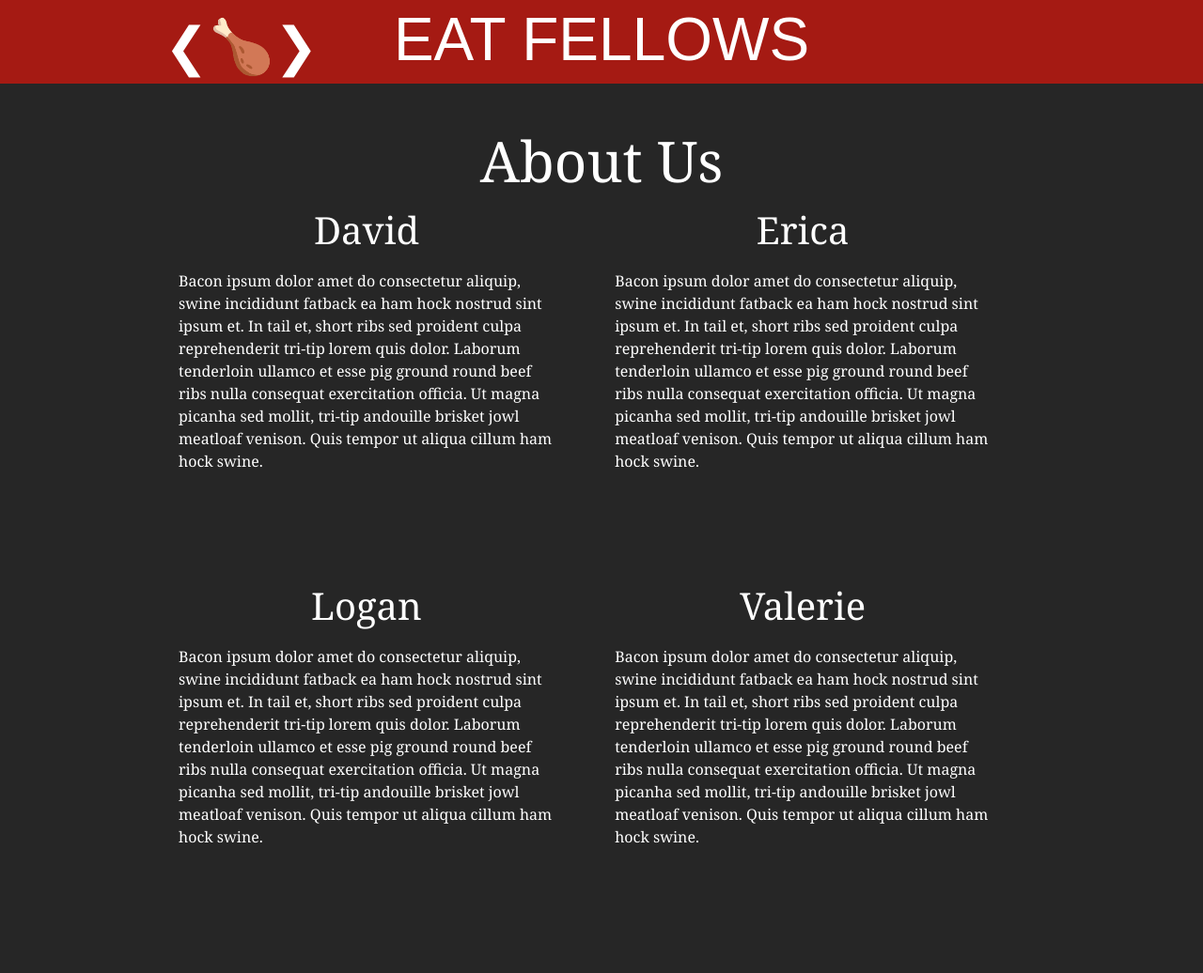
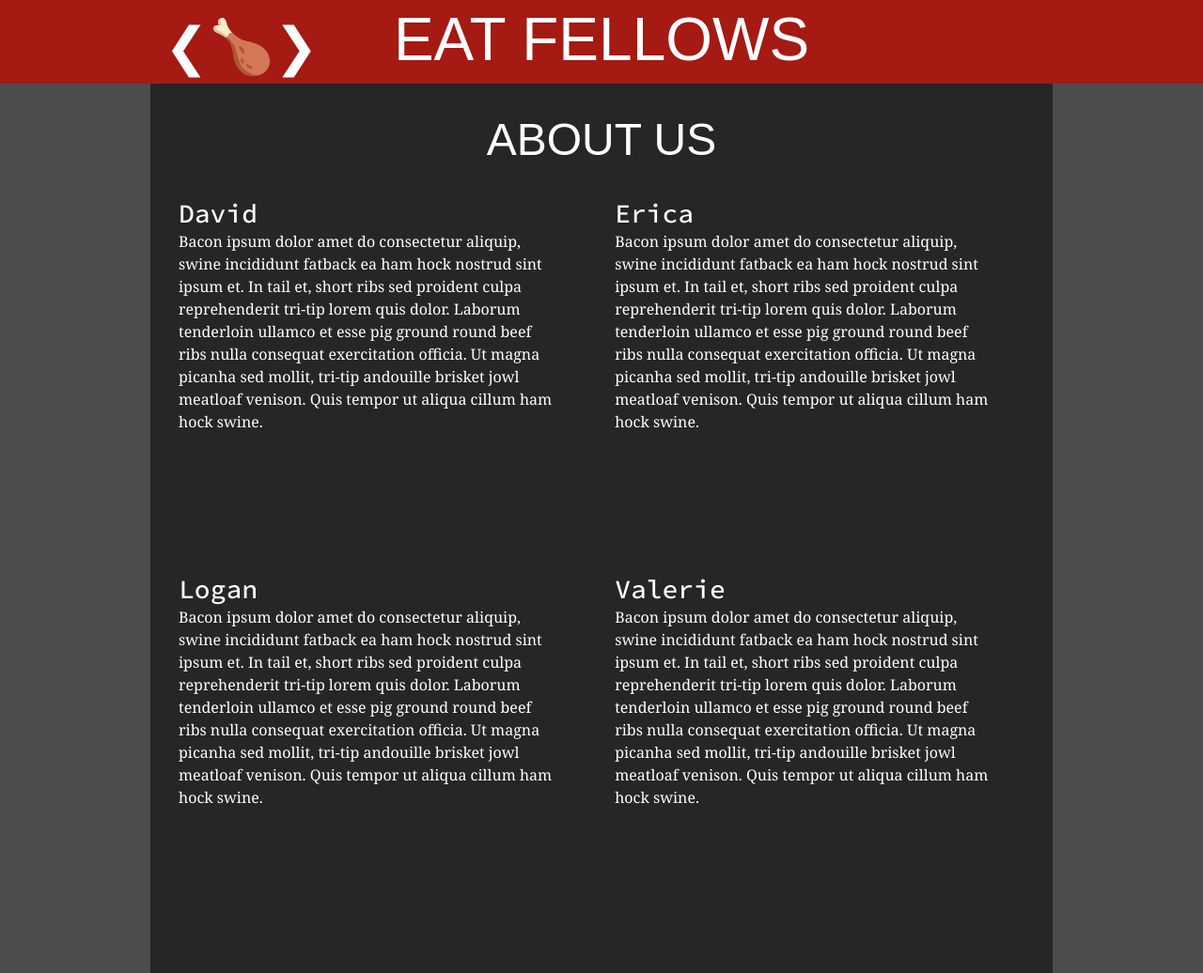
Before and after one commit to elaewin/eat_fellows, a plain HTML site: page about.html in a window 1280 px wide. Shown: the top 1036 px of the page at 94% size. Drawn offline with Linux system fonts and the light colour scheme; some packages are replaced by stand-ins of ours; a web font is replaced by a local one.

Commit message:
fixed incorrectly displaying background color by removing styles in about.css that duplicated styles in style.css.

```diff
--- a/about.html
+++ b/about.html
@@ -17,26 +17,23 @@
       </div>
     </header>
     <main>
-      <section>
-        <div class="title">
-          <p>About Us</p>
-        </div>
+      <h1>About Us</h1>
       </section>
       <section>
         <div class="person">
-          <p class="name">David</p>
+          <h3>David</h3>
           <p>Bacon ipsum dolor amet do consectetur aliquip, swine incididunt fatback ea ham hock nostrud sint ipsum et. In tail et, short ribs sed proident culpa reprehenderit tri-tip lorem quis dolor. Laborum tenderloin ullamco et esse pig ground round beef ribs nulla consequat exercitation officia. Ut magna picanha sed mollit, tri-tip andouille brisket jowl meatloaf venison. Quis tempor ut aliqua cillum ham hock swine.</p>
         </div>
         <div class="person">
-          <p class="name">Erica</p>
+          <h3>Erica</h3>
           <p>Bacon ipsum dolor amet do consectetur aliquip, swine incididunt fatback ea ham hock nostrud sint ipsum et. In tail et, short ribs sed proident culpa reprehenderit tri-tip lorem quis dolor. Laborum tenderloin ullamco et esse pig ground round beef ribs nulla consequat exercitation officia. Ut magna picanha sed mollit, tri-tip andouille brisket jowl meatloaf venison. Quis tempor ut aliqua cillum ham hock swine.</p>
         </div>
         <div class="person">
-          <p class="name">Logan</p>
+          <h3>Logan</h3>
           <p>Bacon ipsum dolor amet do consectetur aliquip, swine incididunt fatback ea ham hock nostrud sint ipsum et. In tail et, short ribs sed proident culpa reprehenderit tri-tip lorem quis dolor. Laborum tenderloin ullamco et esse pig ground round beef ribs nulla consequat exercitation officia. Ut magna picanha sed mollit, tri-tip andouille brisket jowl meatloaf venison. Quis tempor ut aliqua cillum ham hock swine.</p>
         </div>
         <div class="person">
-          <p class="name">Valerie</p>
+          <h3>Valerie</h3>
           <p>Bacon ipsum dolor amet do consectetur aliquip, swine incididunt fatback ea ham hock nostrud sint ipsum et. In tail et, short ribs sed proident culpa reprehenderit tri-tip lorem quis dolor. Laborum tenderloin ullamco et esse pig ground round beef ribs nulla consequat exercitation officia. Ut magna picanha sed mollit, tri-tip andouille brisket jowl meatloaf venison. Quis tempor ut aliqua cillum ham hock swine.</p>
         </div>
       </section>
--- a/css/about.css
+++ b/css/about.css
@@ -1,58 +1,10 @@
-/* * {
-  outline: 1px dashed blue;
-} */
+/* ABOUT PAGE SPECIFIC STYLES GO HERE! */
 
-/* BASE STYLES */
-
-body {
-  background-color: #262626;
-  color: #fff;
-  font-family: Georgia, serif;
-  font-size: 16px;
-  line-height: 24px;
-}
-
-header, footer {
-  width: 100%;
-  background-color: #a51a13;
-}
-
-main {
-  width: 960px;
-  margin: 0 auto;
-}
-
-h1, h2, h3, h4 {
-  font-family: "Monda", sans-serif;
-  text-transform: uppercase;
-}
-
-header div {
-  width: 960px;
-  margin: 0 auto;
-}
-
-header h1 {
-  font-size: 4em;
+main h1 {
+  font-size: 3em;
+  line-height: 60px;
+  padding: 30px 0;
   text-align: center;
-  padding: 30px 0 35px;
-}
-
-footer {
-  font-family: "Source Code Pro", monotype;
-  height: 70px;
-}
-
-footer p {
-  padding: 20px 0;
-  text-align: center;
-}
-
-.title {
-  text-align: center;
-  font-size: 60px;
-  padding-top: 70px;
-  padding-bottom: 50px;
 }
 
 .person {
@@ -63,8 +15,6 @@ footer p {
   padding-right: 30px;
 }
 
-.name {
-  font-size: 40px;
-  padding-bottom: 30px;
-  text-align: center;
+h3 {
+  line-height: 36px;
 }
```
